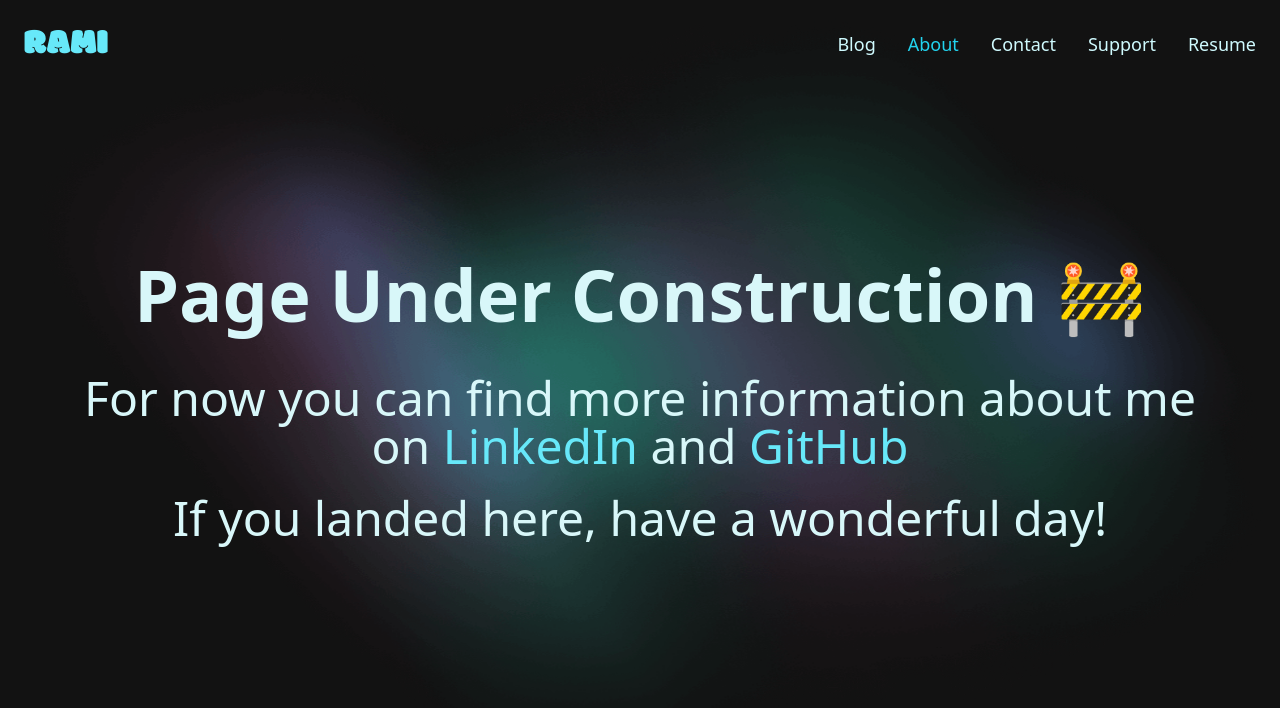
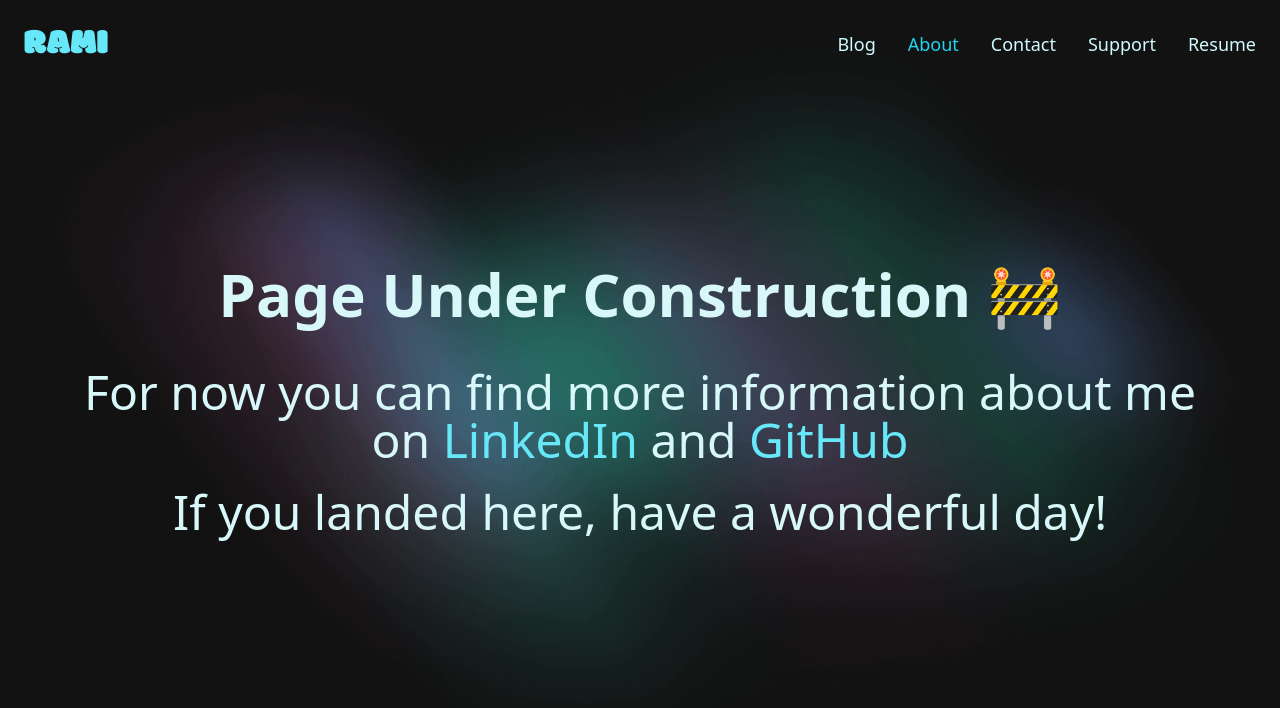
Before and after one commit to psycho-baller/portfolio, an Astro site: page /about in a window 1280 px wide. Built offline with nearby package versions, Linux system fonts and the light colour scheme; Astro itself is replaced by a stand-in of ours.

Commit message:
coming soon is now a layout

```diff
--- a/src/components/ComingSoon.astro
+++ b/src/layouts/ComingSoon.astro
@@ -8,7 +8,7 @@ import "../styles/tailwind.css";
     class="flex flex-col items-center justify-center h-screen gap-5 mx-auto max-w-xs sm:max-w-lg md:max-w-2xl lg:max-w-4xl xl:max-w-6xl"
   >
     <h1
-      class="text-4xl sm:text-6xl xl:text-7xl font-bold text-center capitalize mb-2 sm:mb-3 md:mb-4 lg:mb-5 xl:mb-6"
+      class="text-4xl sm:text-5xl xl:text-6xl font-bold text-center capitalize mb-2 sm:mb-3 md:mb-4 lg:mb-5 xl:mb-6"
     >
       Page under construction 🚧
     </h1>
--- a/src/pages/about/index.astro
+++ b/src/pages/about/index.astro
@@ -1,5 +1,5 @@
 ---
-import ComingSoon from "../../components/ComingSoon.astro";
+import ComingSoon from "../../layouts/ComingSoon.astro";
 ---
 
 <ComingSoon>
--- a/src/pages/blog/index.astro
+++ b/src/pages/blog/index.astro
@@ -1,5 +1,5 @@
 ---
-import ComingSoon from "../../components/ComingSoon.astro";
+import ComingSoon from "../../layouts/ComingSoon.astro";
 ---
 
 <ComingSoon>
--- a/src/pages/contact.astro
+++ b/src/pages/contact.astro
@@ -1,5 +1,5 @@
 ---
-import ComingSoon from "@components/ComingSoon.astro";
+import ComingSoon from "src/layouts/ComingSoon.astro";
 ---
 
 <ComingSoon>
--- a/src/pages/support.astro
+++ b/src/pages/support.astro
@@ -1,5 +1,5 @@
 ---
-import ComingSoon from "@components/ComingSoon.astro";
+import ComingSoon from "src/layouts/ComingSoon.astro";
 ---
 
 <ComingSoon>
```
